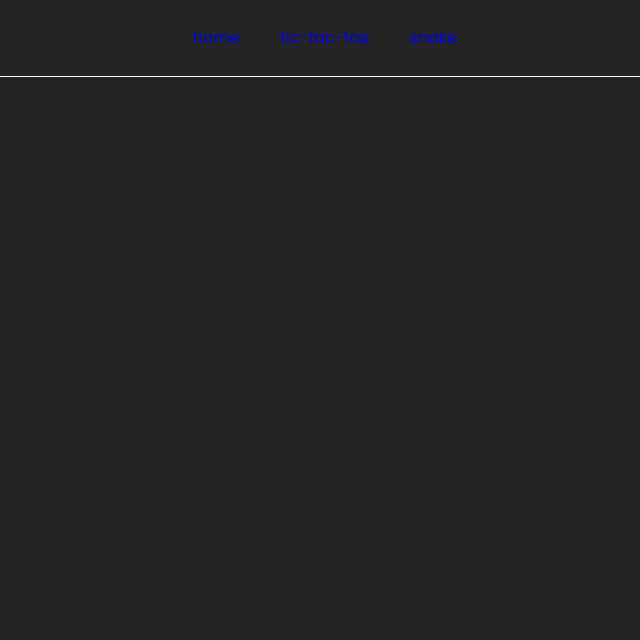
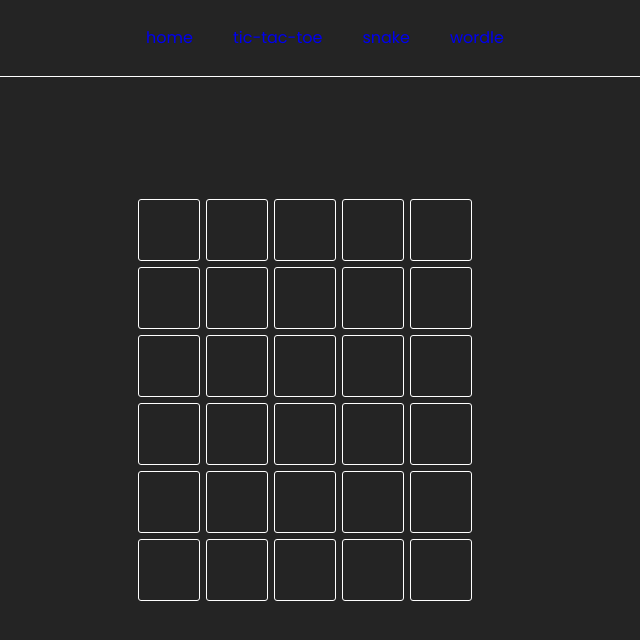
Before and after one commit to msalvatore22/mini_games, a React (Vite) app: page /wordle in a window 1280 px wide. Shown: the top 640 px of the page, without its empty margins (335-975 px from the left). Built offline with nearby package versions, Linux system fonts and the light colour scheme.

Commit message:
Start of wordle working

```diff
--- a/src/App.tsx
+++ b/src/App.tsx
@@ -3,6 +3,7 @@ import { BrowserRouter, Route, Routes } from "react-router-dom";
 import Home from './pages/Home';
 import TicTacToe from './pages/TicTacToe';
 import Snake from './pages/SnakeGame';
+import WordleGame from './pages/Wordle';
 import Nav from './components/Nav';
 
 
@@ -16,6 +17,7 @@ function App() {
 					<Route path="/" element={<Home />} />
 					<Route path="/tic-tac-toe" element={<TicTacToe />} />
 					<Route path="/snake" element={<Snake />} />
+          <Route path='/wordle' element={<WordleGame />} />
 				</Routes>
 			</BrowserRouter>
 		</>
--- a/src/components/Nav.tsx
+++ b/src/components/Nav.tsx
@@ -1,18 +1,29 @@
 import React from 'react'
 import '../styles/nav.css'
 
-const Nav = () => {
+const Nav: React.FC = () => {
   return (
-		<div className='nav'>
+		<div className="nav">
 			<ul>
 				<li>
-					<a className='nav-btn' href="/">home</a>
+					<a className="nav-btn" href="/">
+						home
+					</a>
 				</li>
 				<li>
-					<a className='nav-btn' href="/tic-tac-toe">tic-tac-toe</a>
+					<a className="nav-btn" href="/tic-tac-toe">
+						tic-tac-toe
+					</a>
 				</li>
 				<li>
-					<a className='nav-btn' href="/snake">snake</a>
+					<a className="nav-btn" href="/snake">
+						snake
+					</a>
+				</li>
+				<li>
+					<a className="nav-btn" href="/wordle">
+						wordle
+					</a>
 				</li>
 			</ul>
 		</div>
--- a/src/pages/Home.tsx
+++ b/src/pages/Home.tsx
@@ -4,7 +4,7 @@ const Home: React.FC = () => {
 	return (
 		<main>
 			<header>
-				<h1 style={{marginBottom: '50px'}}>pick a game</h1>
+				<h1 style={{ marginBottom: "50px" }}>pick a game</h1>
 			</header>
 			<section>
 				<a className="btn" href="/tic-tac-toe">
@@ -13,6 +13,9 @@ const Home: React.FC = () => {
 				<a className="btn" href="/snake">
 					Snake
 				</a>
+				<a className="btn" href="/wordle">
+					Wordle
+				</a>
 			</section>
 		</main>
 	);
--- /dev/null
+++ b/src/pages/Wordle.tsx
@@ -0,0 +1,191 @@
+// src/components/WordInput.tsx
+import React, { useState, useEffect } from "react";
+import "../styles/wordle.css";
+
+type Char = {
+	letter: string;
+	status: string;
+};
+
+type BoardState = Array<Array<Char>>;
+
+let initalBoardState: BoardState = [
+	[
+		{ letter: "", status: "white" },
+		{ letter: "", status: "white" },
+		{ letter: "", status: "white" },
+		{ letter: "", status: "white" },
+		{ letter: "", status: "white" },
+	],
+	[
+		{ letter: "", status: "white" },
+		{ letter: "", status: "white" },
+		{ letter: "", status: "white" },
+		{ letter: "", status: "white" },
+		{ letter: "", status: "white" },
+	],
+	[
+		{ letter: "", status: "white" },
+		{ letter: "", status: "white" },
+		{ letter: "", status: "white" },
+		{ letter: "", status: "white" },
+		{ letter: "", status: "white" },
+	],
+	[
+		{ letter: "", status: "white" },
+		{ letter: "", status: "white" },
+		{ letter: "", status: "white" },
+		{ letter: "", status: "white" },
+		{ letter: "", status: "white" },
+	],
+	[
+		{ letter: "", status: "white" },
+		{ letter: "", status: "white" },
+		{ letter: "", status: "white" },
+		{ letter: "", status: "white" },
+		{ letter: "", status: "white" },
+	],
+	[
+		{ letter: "", status: "white" },
+		{ letter: "", status: "white" },
+		{ letter: "", status: "white" },
+		{ letter: "", status: "white" },
+		{ letter: "", status: "white" },
+	],
+];
+
+interface LetterBoxProps {
+	letter: string;
+	color: string;
+}
+
+const LetterBox: React.FC<LetterBoxProps> = ({ letter, color }) => {
+	return <div className="wordle-char">{letter}</div>;
+};
+
+interface WordProps {
+	rowIndex: number;
+}
+
+// const Word: React.FC<WordProps> = ({ rowIndex }) => {
+// 	const [chars, setChars] = useState<string[]>(["", "", "", "", ""]);
+// 	const [charIdx, setCharIdx] = useState(0);
+
+// 	const handleKeyPress = (event: KeyboardEvent) => {
+// 		console.log(event.key);
+// 		// if letter
+// 		const newWord = chars.map((c, i) => {
+// 			if (i == charIdx) {
+// 				return (c = event.key);
+// 			} else {
+// 				return c;
+// 			}
+// 		});
+// 		setCharIdx((prev) => (prev += 1));
+// 		setChars(newWord);
+// 	};
+
+// 	useEffect(() => {
+// 		// Set up event listeners for keyboard input
+// 		window.addEventListener("keydown", handleKeyPress);
+
+// 		// Clean up event listeners and interval on component unmount
+// 		return () => {
+// 			window.removeEventListener("keydown", handleKeyPress);
+// 		};
+// 	}, [handleKeyPress]);
+
+// 	return (
+// 		<div className="wordle-word">
+// 			{chars.map((val, i) => (
+// 				<Char key={i} char={val} />
+// 			))}
+// 		</div>
+// 	);
+// };
+
+const BoardGame: React.FC = () => {
+	const [board, setBoard] = useState(initalBoardState);
+	const [rowIdx, setRowIdx] = useState(0);
+	const [letterIdx, setLetterIdx] = useState(0);
+	const [curWord, setCurWord] = useState(board[rowIdx]);
+	const MAX_WORD_IDX = 4;
+	console.log(curWord);
+	console.log(letterIdx);
+	const handleKeyPress = (event: KeyboardEvent) => {
+		let keyCode = event.code;
+		let key = event.key;
+		let newBoard = [...board];
+		let curIdx = letterIdx;
+
+		const handleBackSpace = () => {
+			if (letterIdx == 0) return;
+			if (
+				letterIdx === MAX_WORD_IDX &&
+				newBoard[rowIdx][letterIdx].letter !== ""
+			) {
+				setLetterIdx(MAX_WORD_IDX);
+				newBoard[rowIdx][curIdx] = {
+					letter: "",
+					status: "white",
+				};
+			} else {
+				setLetterIdx(curIdx - 1);
+				newBoard[rowIdx][curIdx - 1] = {
+					letter: "",
+					status: "white",
+				};
+			}
+			setBoard(newBoard);
+		};
+
+		if (key === "Backspace") {
+			handleBackSpace();
+		}
+
+		if (newBoard[rowIdx][MAX_WORD_IDX].letter != "") {
+			return;
+		}
+
+		if (keyCode === `Key${key.toUpperCase()}`) {
+			newBoard[rowIdx][letterIdx] = {
+				letter: event.key,
+				status: "white",
+			};
+			setBoard(newBoard);
+			setLetterIdx(Math.min((curIdx + 1), MAX_WORD_IDX));
+		}
+	};
+
+	useEffect(() => {
+		// Set up event listeners for keyboard input
+		window.addEventListener("keydown", handleKeyPress);
+
+		// Clean up event listeners and interval on component unmount
+		return () => {
+			window.removeEventListener("keydown", handleKeyPress);
+		};
+	}, [handleKeyPress]);
+
+	return (
+		<div className="wordle-game">
+			{board.map((b, idx) => {
+				return (
+					<div className="wordle-word-row" key={idx}>
+						{b.map((row, idx) => {
+							return (
+								<LetterBox
+									letter={row.letter}
+									color={row.status}
+									key={idx}
+								/>
+							);
+						})}
+					</div>
+				);
+			})}
+		</div>
+	);
+};
+
+export default BoardGame;
--- /dev/null
+++ b/src/styles/wordle.css
@@ -0,0 +1,27 @@
+.wordle-char {
+    border: 1px solid white;
+    border-radius: 3px;
+    height: 50px;
+    width: 50px;
+    padding: 5px;
+    display: flex;
+    justify-content: center;
+    align-items: center;
+    margin: 3px;
+}
+
+.wordle-word {
+    display: flex
+}
+
+.wordle-word-row {
+    display: flex
+}
+
+.wordle-game {
+    display: flex;
+    flex-direction: column;
+    justify-content: center;
+    align-items: center;
+    height: 100vh;
+}
```
